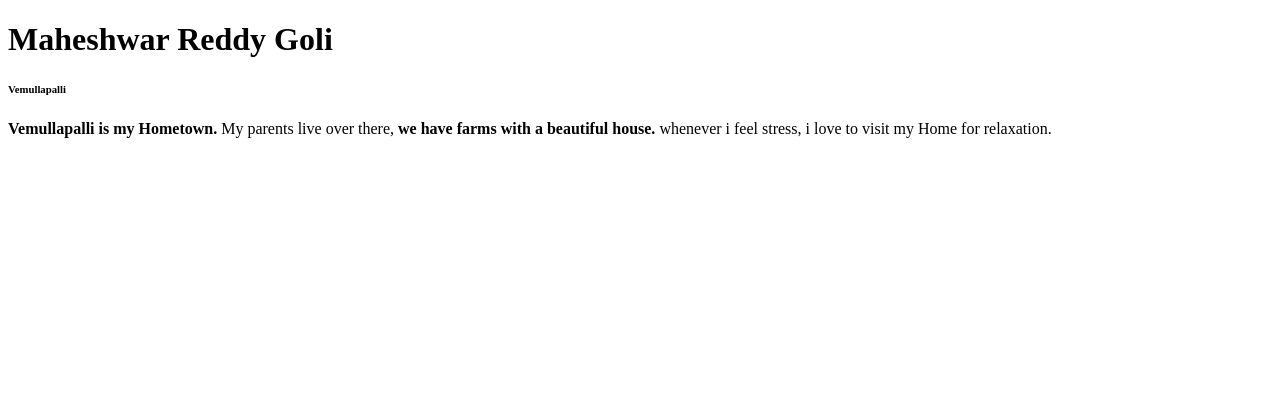
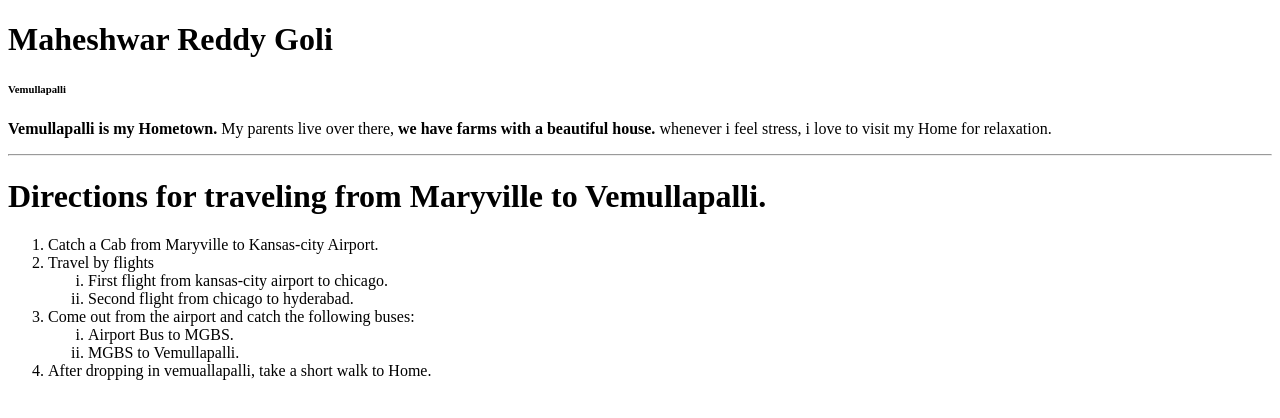
Before and after one commit to 44-563-WebApps-F21/webapps-f21-assignment-3-MaheshwarReddyGoli, a plain HTML site: page index.html in a window 1280 px wide. Drawn offline with Linux system fonts and the light colour scheme.

Commit message:
Added Nested ordered list section

```diff
--- a/index.html
+++ b/index.html
@@ -13,4 +13,39 @@
     <p><b>Vemullapalli is my Hometown.</b> My parents live over there, <b>we have farms with a beautiful house.</b>
         whenever i feel stress, i love to visit my Home for relaxation.</p>
 
+    <hr>
+
+    <h1>Directions for traveling from Maryville to Vemullapalli.</h1>
+
+    <ol>
+        <li>
+            Catch a Cab from Maryville to Kansas-city Airport.
+        </li>
+        <li>
+            Travel by flights
+            <ol type='i'>
+                <li>
+                    First flight from kansas-city airport to chicago.
+                </li>
+                <li>
+                    Second flight from chicago to hyderabad.
+                </li>
+            </ol>
+        </li>
+        <li>
+            Come out from the airport and catch the following buses:
+            <ol type='i'>
+                <li>
+                    Airport Bus to MGBS.
+                </li>
+                <li>
+                    MGBS to Vemullapalli.
+                </li>
+            </ol>
+        </li>
+        <li>
+            After dropping in vemuallapalli, take a short walk to Home.
+        </li>
+    </ol>
+
 </body>
```
